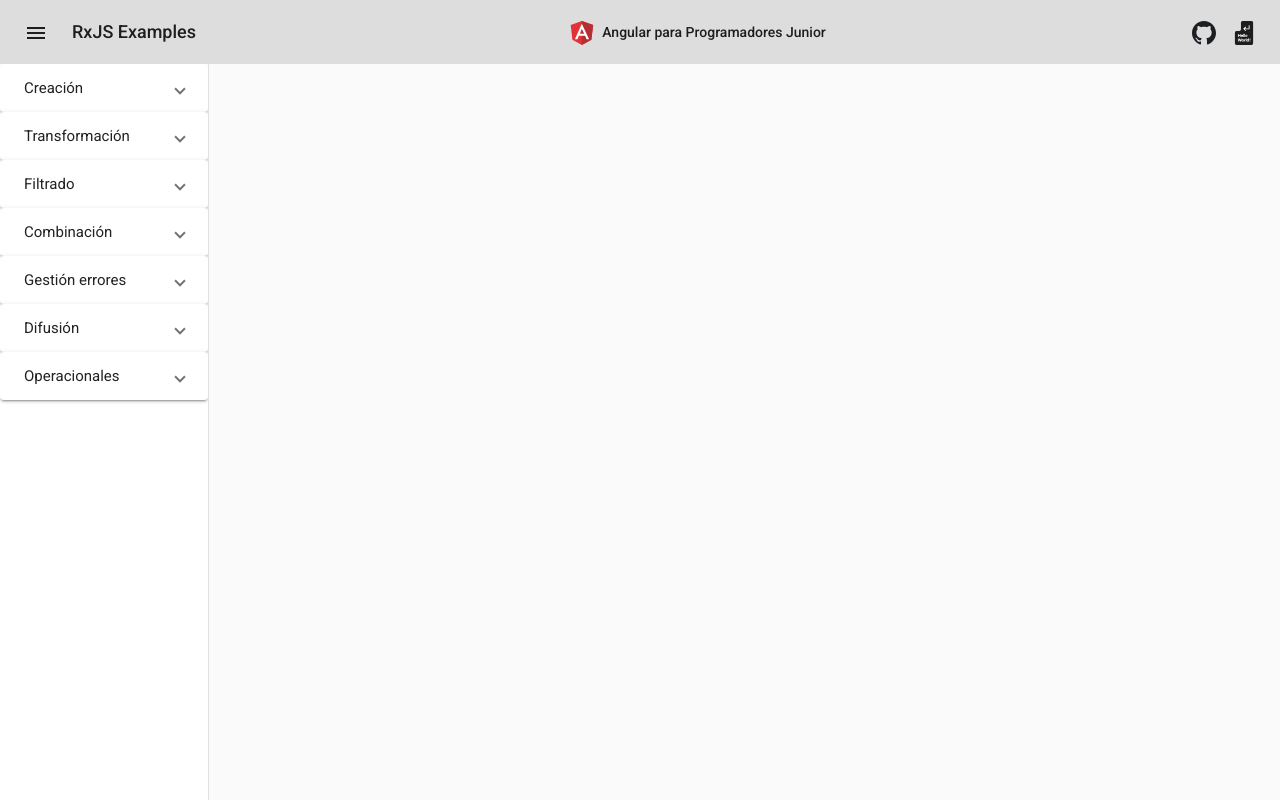
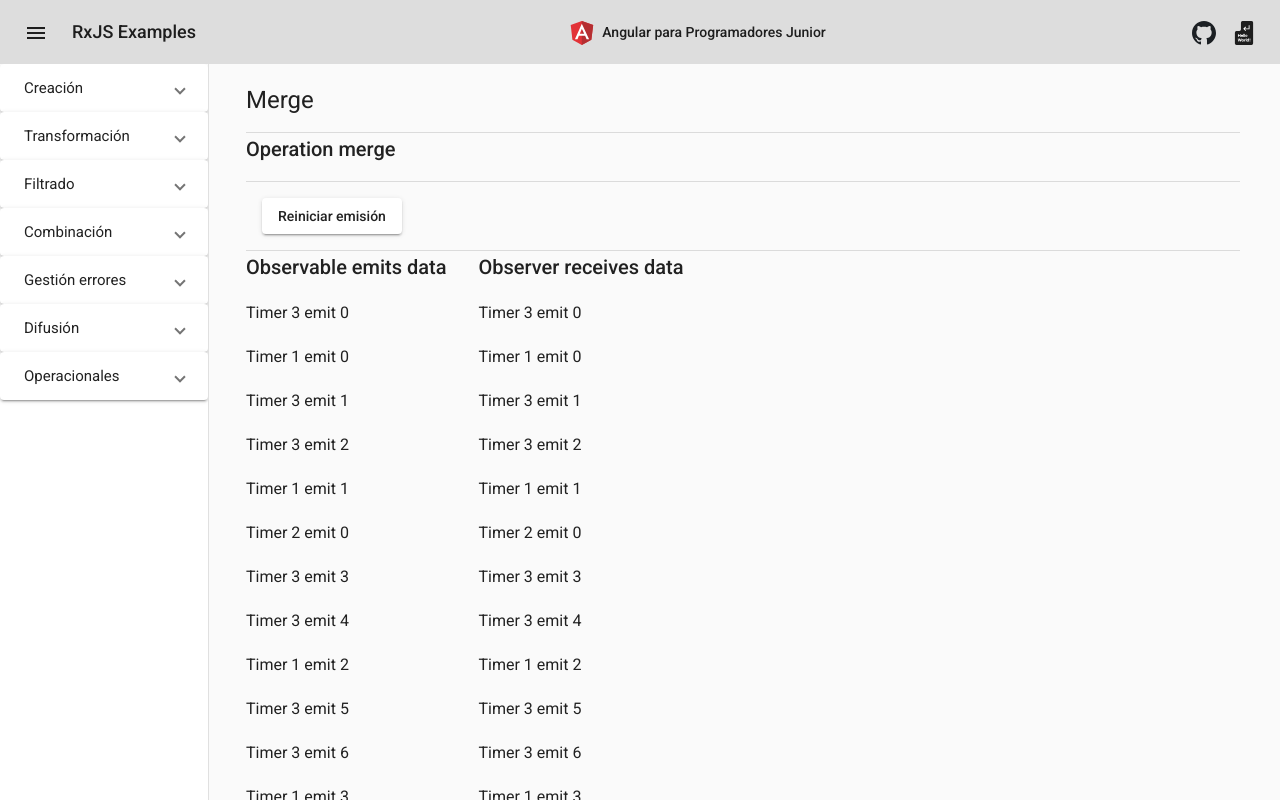
Before and after one commit to hello-world-capitanes/rxjs, an Angular app: page /merge in a window 1280 px wide. Before the commit this address led to /. Built offline with nearby package versions, Linux system fonts and the light colour scheme.

Commit message:
merge-operator

```diff
--- a/src/app/app-routing.module.ts
+++ b/src/app/app-routing.module.ts
@@ -5,6 +5,7 @@ import { CombineLatestOperatorComponent } from './components/operators/combinati
 import { ConcatAllOperatorComponent } from './components/operators/combination/concat-all-operator/concat-all-operator.component';
 import { ConcatOperatorComponent } from './components/operators/combination/concat-operator/concat-operator.component';
 import { ForkOperatorComponent } from './components/operators/combination/fork-operator/fork-operator.component';
+import { MergeOperatorComponent } from './components/operators/combination/merge-operator/merge-operator.component';
 import { EmptyOperatorComponent } from './components/operators/creational/empty-operator/empty-operator.component';
 import { FromEventOperatorComponent } from './components/operators/creational/from-event-operator/from-event-operator.component';
 import { FromOperatorComponent } from './components/operators/creational/from-operator/from-operator.component';
@@ -55,6 +56,7 @@ const routes: Routes = [
   { path: 'concatAll', component: ConcatAllOperatorComponent },
   { path: 'combineLatest', component: CombineLatestOperatorComponent },
   { path: 'forkJoin', component: ForkOperatorComponent },
+  { path: 'merge', component: MergeOperatorComponent },
 
   { path: 'tap', component: TapOperatorComponent }
 ]
--- a/src/app/app.module.ts
+++ b/src/app/app.module.ts
@@ -36,6 +36,7 @@ import { ConcatOperatorComponent } from './components/operators/combination/conc
 import { ConcatAllOperatorComponent } from './components/operators/combination/concat-all-operator/concat-all-operator.component';
 import { CombineLatestOperatorComponent } from './components/operators/combination/combine-latest-operator/combine-latest-operator.component';
 import { ForkOperatorComponent } from './components/operators/combination/fork-operator/fork-operator.component';
+import { MergeOperatorComponent } from './components/operators/combination/merge-operator/merge-operator.component';
 
 
 
@@ -68,6 +69,7 @@ import { ForkOperatorComponent } from './components/operators/combination/fork-o
     ConcatAllOperatorComponent,
     CombineLatestOperatorComponent,
     ForkOperatorComponent,
+    MergeOperatorComponent,
   ],
   imports: [
     BrowserModule,
--- /dev/null
+++ b/src/app/components/operators/combination/merge-operator/merge-operator.component.html
@@ -0,0 +1,23 @@
+<h1>Merge</h1>
+<mat-divider></mat-divider>
+<h2>Operation merge</h2>
+<h3></h3>
+<mat-divider></mat-divider>
+<app-init-button (onClickButton)="onClickButton()"></app-init-button>
+<mat-divider></mat-divider>
+
+<div class="compare">
+  <div>
+    <h2>Observable emits data</h2>
+    <ng-container *ngFor="let value of initialData">
+      <h3>{{ value }}</h3>
+    </ng-container>
+  </div>
+
+  <div>
+    <h2>Observer receives data</h2>
+    <ng-container *ngFor="let value of data">
+      <h3>{{ value }}</h3>
+    </ng-container>
+  </div>
+</div>
--- /dev/null
+++ b/src/app/components/operators/combination/merge-operator/merge-operator.component.ts
@@ -0,0 +1,56 @@
+import { Component, OnInit } from '@angular/core';
+import { interval, map, merge, take } from 'rxjs';
+
+@Component({
+  selector: 'app-merge-operator',
+  templateUrl: './merge-operator.component.html',
+  styleUrls: ['./merge-operator.component.scss']
+})
+export class MergeOperatorComponent implements OnInit {
+  data: string[] = []
+  initialData: string[] = []
+
+  constructor() {}
+
+  ngOnInit(): void {
+    this.observableCreation()
+  }
+
+  onClickButton() {
+    this.initialData = []
+    this.data = []
+
+    this.observableCreation()
+  }
+
+  observableCreation() {
+    const timer1 = interval(1000).pipe(
+      take(10),
+      map((value) => {
+        const text = `Timer 1 emit ${value}`
+        this.initialData = [...this.initialData, text]
+        return text
+      })
+    )
+    const timer2 = interval(2000).pipe(
+      take(6),
+      map((value) => {
+        const text = `Timer 2 emit ${value}`
+        this.initialData = [...this.initialData, text]
+        return text
+      })
+    )
+    const timer3 = interval(500).pipe(
+      take(10),
+      map((value) => {
+        const text = `Timer 3 emit ${value}`
+        this.initialData = [...this.initialData, text]
+        return text
+      })
+    )
+
+    merge(timer1, timer2, timer3).subscribe((x) => {
+      this.data = [...this.data, x.toString()]
+    })
+  }
+}
```
Also changed, not shown: src/app/components/operators/combination/merge-operator/merge-operator.component.scss (added), 1 other file (tests, documents, lock files or other folders).
